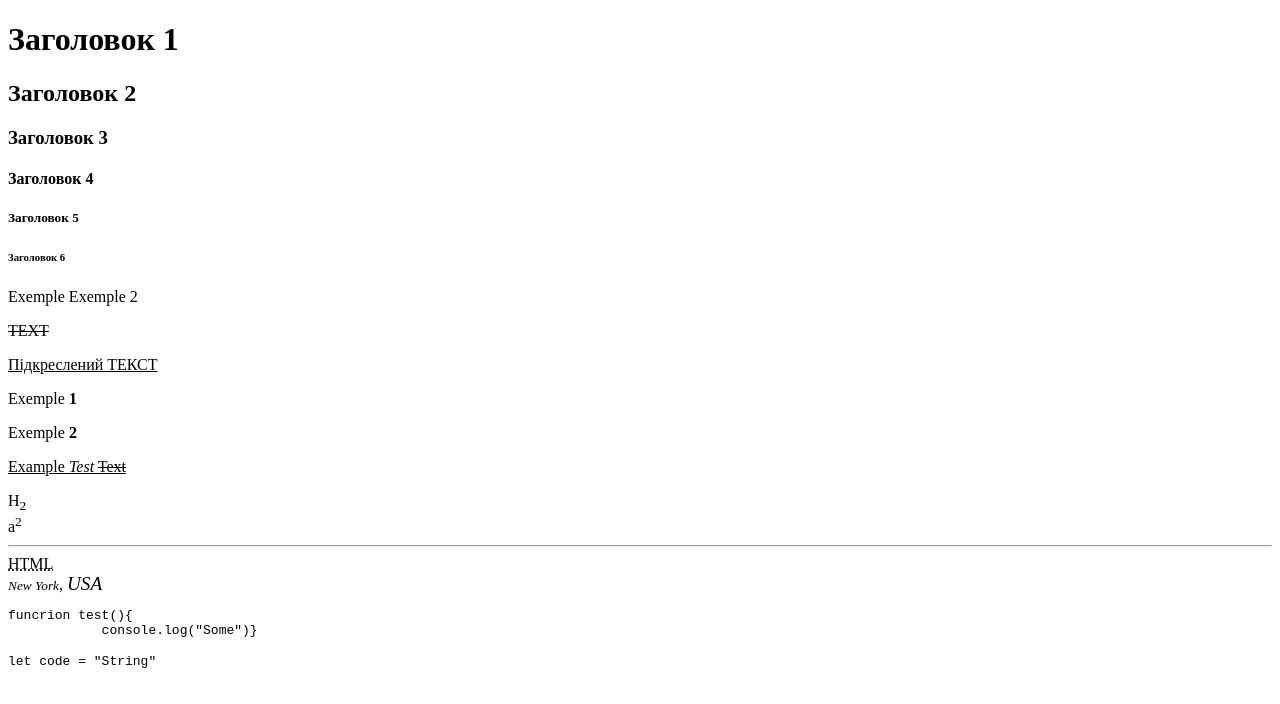
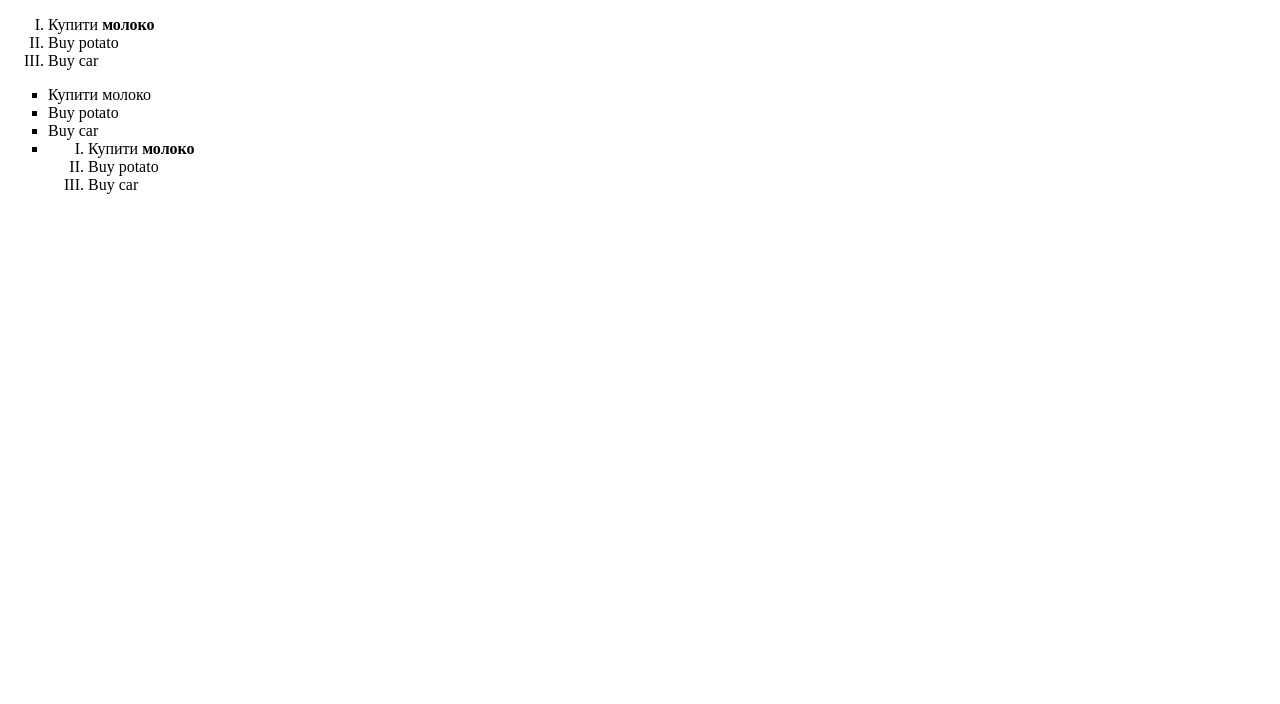
Before and after one commit to mamoriSg/Learning-HTML-CSS, a plain HTML site: page index.html in a window 1280 px wide. Drawn offline with Linux system fonts and the light colour scheme.

Commit message:
3 lesson

```diff
--- a/index.html
+++ b/index.html
@@ -8,36 +8,23 @@
         <title>Lesson HTML</title>
     </head>
     <body>
-        <h1>Заголовок 1</h1>
-        <h2>Заголовок 2</h2>
-        <h3>Заголовок 3</h3>
-        <h4>Заголовок 4</h4>
-        <h5>Заголовок 5</h5>
-        <h6>Заголовок 6</h6>
+        <ol start="1" type="I">
+            <li>Купити  <b>молоко</b></li>
+            <li>Buy potato</li>
+            <li>Buy car</li>
+        </ol>
+        <ul type="square">
+            <li>Купити молоко</li>
+            <li>Buy potato</li>
+            <li>Buy car</li>
+            <li>
+                        <ol start="1" type="I">
+                            <li>Купити <b>молоко</b></li>
+                            <li>Buy potato</li>
+                            <li>Buy car</li>
+            </li>
+        </ul>
 
-        Exemple
-        Exemple 2
+    </body>
 
-        <!-- КУРСИВ -->
-         <i></i>
-         <em></em>
-
-         <!-- ЗАКРЕСЛЕНИЙ ТЕКСТ -->
-          <p><s>TEXT</s></p>
-
-          <!-- ПІДКРЕСЛЕНИЙ ТЕКСТ  -->
-           <u>Підкреслений ТЕКСТ</u>
-        <p>Exemple <b>1</b></p>
-        <p>Exemple <strong>2</strong></p>
-        <p><u>Example <i>Test</i> <s>Text</s></u></p>
-        H<sub>2</sub> <br>
-        a<sup>2</sup> <hr>
-
-        <abbr title="Example">HTML</abbr>
-        <address><small>New York</small>, <big>USA</big></address>
-
-        <pre>funcrion test(){
-            console.log("Some")}</pre>
-    </body>
-    <code>let code = "String"</code>
 </html>
```
